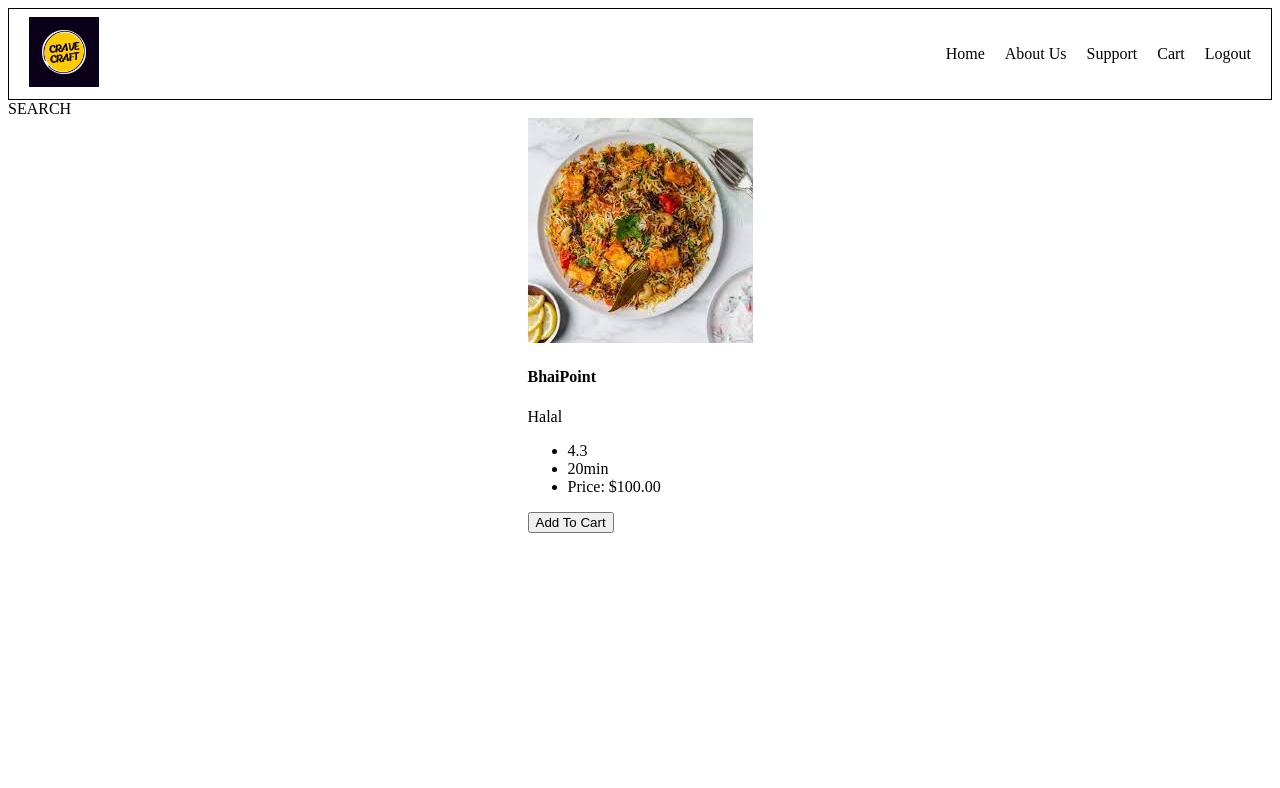
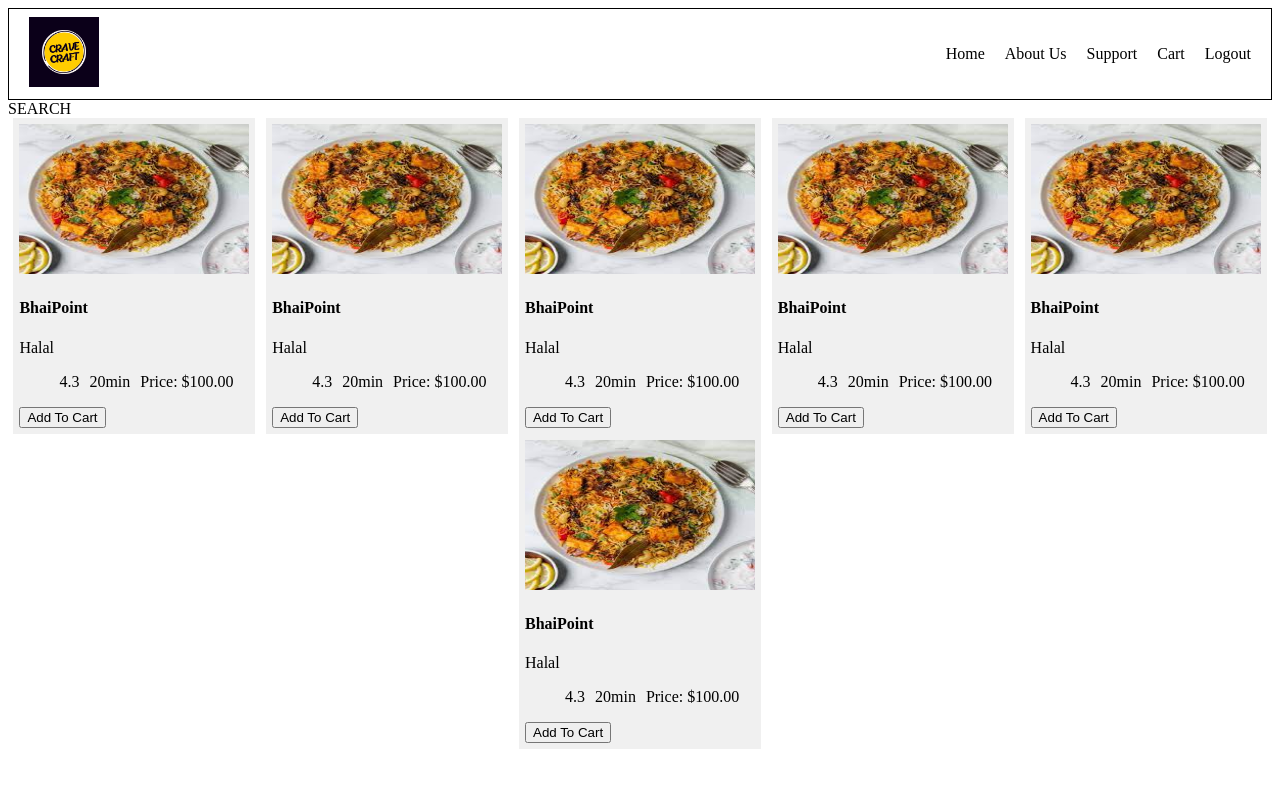
Before and after one commit to AbdulhameedSk/React-Journey, a React (Vite) app in the folder 4.talk-is-cheap-show-me-the-code/: page / in a window 1280 px wide. Shown: the top 788 px of the page. Built offline with nearby package versions, Linux system fonts and the light colour scheme.

Commit message:
Learning new

```diff
--- a/4.talk-is-cheap-show-me-the-code/App.js
+++ b/4.talk-is-cheap-show-me-the-code/App.js
@@ -38,13 +38,9 @@ const Card = (props) => {
   );
 };
 
-
 const ItemList = (props) => {
   return (
-    <div
-      className="item-list"
-      style={{ display: "flex", justifyContent: "space-around" }}
-    >
+    <div className="item-list">
       {props.items.map((item) => (
         <Card
           link={item.link}
@@ -78,6 +74,55 @@ const Body = () => {
               price: 100,
               id: 1,
             },
+            {
+              link: require(`./img/Biryani.jpg`),
+              alt: "BIRYANI",
+              resname: "BhaiPoint",
+              at: "Halal", // This 'at' is not defined in the ItemList component
+              rating: 4.3,
+              reach: "20min",
+              price: 100,
+              id: 1,
+            },
+            {
+              link: require(`./img/Biryani.jpg`),
+              alt: "BIRYANI",
+              resname: "BhaiPoint",
+              at: "Halal", // This 'at' is not defined in the ItemList component
+              rating: 4.3,
+              reach: "20min",
+              price: 100,
+              id: 1,
+            },
+            {
+              link: require(`./img/Biryani.jpg`),
+              alt: "BIRYANI",
+              resname: "BhaiPoint",
+              at: "Halal", // This 'at' is not defined in the ItemList component
+              rating: 4.3,
+              reach: "20min",
+              price: 100,
+              id: 1,
+            },
+            {
+              link: require(`./img/Biryani.jpg`),
+              alt: "BIRYANI",
+              resname: "BhaiPoint",
+              at: "Halal", // This 'at' is not defined in the ItemList component
+              rating: 4.3,
+              reach: "20min",
+              price: 100,
+              id: 1,
+            },{
+              link: require(`./img/Biryani.jpg`),
+              alt: "BIRYANI",
+              resname: "BhaiPoint",
+              at: "Halal", // This 'at' is not defined in the ItemList component
+              rating: 4.3,
+              reach: "20min",
+              price: 100,
+              id: 1,
+            }
           ]}
         />
       </div>
--- a/4.talk-is-cheap-show-me-the-code/style.css
+++ b/4.talk-is-cheap-show-me-the-code/style.css
@@ -1,3 +1,5 @@
+/* HEADER */
+
 .header {
   display: flex;
   justify-content: space-between;
@@ -17,6 +19,34 @@
   list-style: none;
   padding: 20px;
 }
-.nav-items ul li{
+.nav-items ul li {
   font: size 18px;
 }
+
+/* CARD */
+.card {
+  background: #f0f0f0;
+  width: 230px;
+  padding: 6px;
+}
+.card > img {
+  height: 150px;
+  width: 230px;
+}
+
+.card > ul {
+  display: flex;
+  list-style: none;
+}
+.card > ul > li {
+  padding-right: 10px;
+}
+
+.card:hover {
+  border: 1px solid black;
+}
+.item-list{
+  display:flex;
+  flex-wrap:wrap;
+  justify-content: space-around;
+}
```
